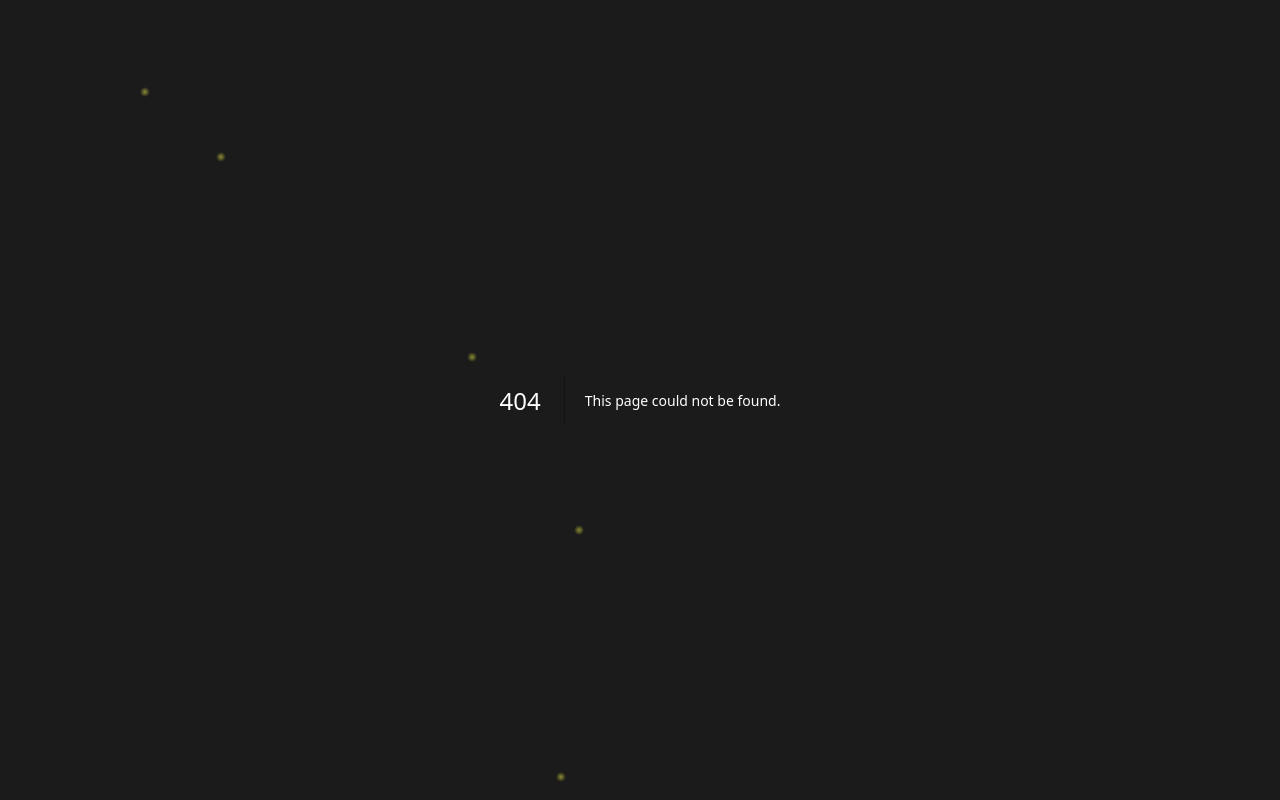
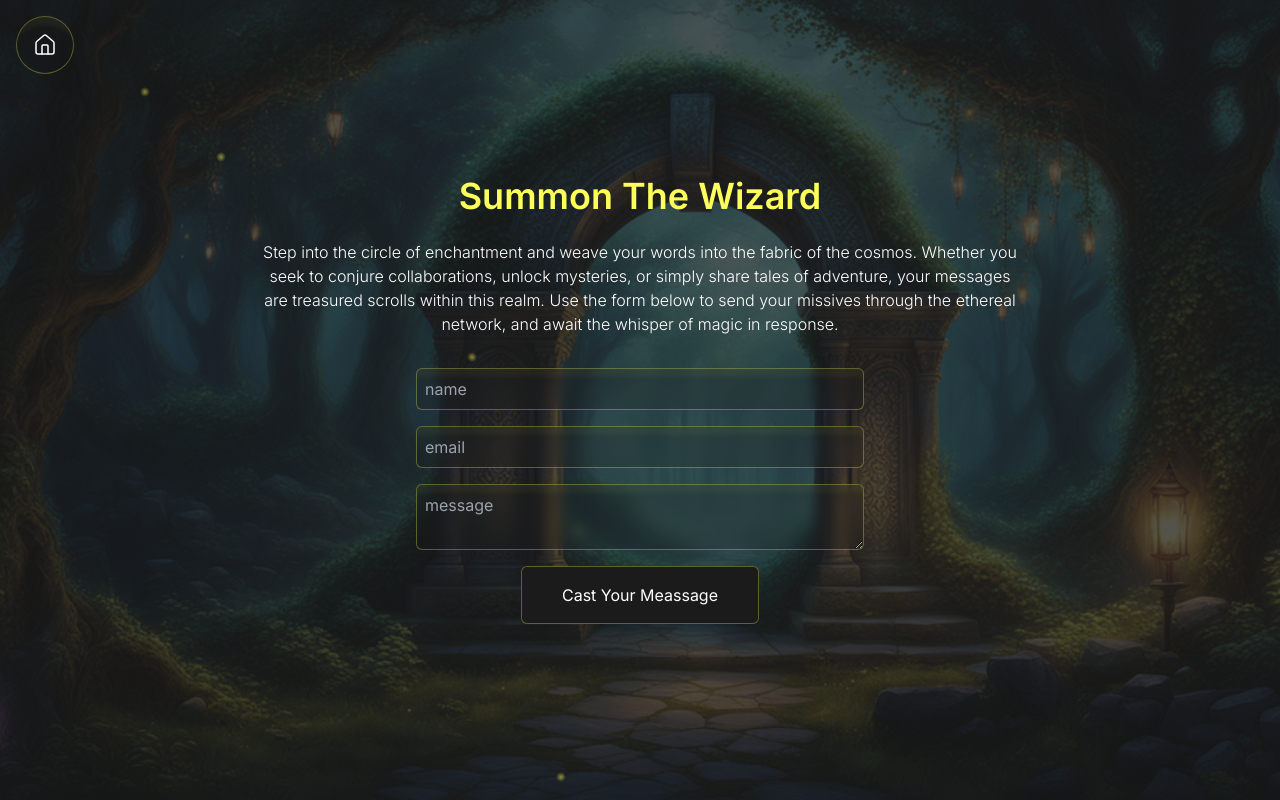
Before and after one commit to luckydread/portfolio, a Next.js app: page /contact in a window 1280 px wide. Before the commit this address had no page. Built offline with nearby package versions, Linux system fonts and the light colour scheme.

Commit message:
adding contact page and github stats

```diff
--- /dev/null
+++ b/src/app/(sub-pages)/contact/page.tsx
@@ -0,0 +1,31 @@
+import Image from "next/image";
+import bg from "../../../../public/background/contact-background.png";
+import Form from "@/components/contact/form"; // Adjust the import path as necessary
+
+
+export default function Contact() {
+  return (
+    <>
+      <Image src={bg} alt="background-image"  className="-z-50 fixed top-0 left-0  w-full h-full object-cover object-center opacity-25" />
+
+
+     <article className="relative w-full flex flex-col items-center justify-center space-y-8">
+      <div className="flex flex-col items-center justify-center space-y-6 w-3/4">
+      <h1 className="text-accent font-semibold text-center text-4xl capitalize">
+      Summon the wizard
+
+      </h1>
+      <p className="text-center font-light">
+      Step into the circle of enchantment and weave your words into the
+            fabric of the cosmos. Whether you seek to conjure collaborations,
+            unlock mysteries, or simply share tales of adventure, your messages
+            are treasured scrolls within this realm. Use the form below to send
+            your missives through the ethereal network, and await the whisper of
+            magic in response.
+      </p>
+      </div>
+      <Form/>
+     </article>
+    </>
+  );
+}
--- a/src/app/layout.tsx
+++ b/src/app/layout.tsx
@@ -32,7 +32,7 @@ export default function RootLayout({
 }>) {
   return (
     <html lang="en">
-      <body className={clsx(inter.variable, "bg-background text-foreground")}>{children}
+      <body className={clsx(inter.variable, "bg-background text-foreground font-inter")}>{children}
         <FireFliesBackground />
       </body>
     </html>
--- a/src/components/about/index.js
+++ b/src/components/about/index.js
@@ -44,6 +44,23 @@ function AboutDetails() {
                4+ <sub className='font-semibold text-base'>years of experience</sub>
             </p>
         </ItemLayout>
+        <ItemLayout className={'col-span-4 !p-0'}>
+            <img className='w-full h-auto'  src="https://github-readme-stats.vercel.app/api/top-langs/?username=luckydread&theme=transparent&hide_border=true&title_color=FEFE5B&text_color=FFFFFF&icon_color=FEFE5B&text_bold=false" alt="luckydread" loading='lazy'/>
+        </ItemLayout>
+        <ItemLayout className={'col-span-8 !p-0'}>
+            <img className='w-full h-auto'  src="https://github-readme-stats.vercel.app/api?username=luckydread&theme=transparent&hide_border=true&title_color=FEFE5B&text_color=FFFFFF&icon_color=FEFE5B&text_bold=false" alt="luckydread" loading='lazy'/>
+        </ItemLayout>
+        <ItemLayout className={'col-span-full '}>
+            <img className='w-full h-auto'  src="https://skillicons.dev/icons?i=js,html,css,angular,azure,bash,cs,dotnet,docker,fastapi,heroku,kubernetes,nextjs,nodejs,npm,react,py,rails,raspberrypi,ruby,sequelize,ts,vercel,visualstudio,vscode,yarn,postgres,mysql" alt="luckydread" loading='lazy'/>
+        </ItemLayout>
+
+        <ItemLayout className={'col-span-6 !p-0'}>
+            <img className='w-full h-auto'  src="https://github-readme-streak-stats.herokuapp.com?user=luckydread&theme=dark&hide_border=true&type=png&background=EB545400&ring=FEFE5B&currStreakLabel=FEFE5B" alt="luckydread" loading='lazy'/>
+        </ItemLayout>
+
+        <ItemLayout className={'col-span-6 !p-0 '}>
+            <img className='w-full h-auto'  src="https://github-readme-stats.vercel.app/api/pin/?username=luckydread&repo=IdentityApp&theme=transparent&hide_border=true&title_color=FEFE5B&text_color=FFFFFF&icon_color=FEFE5B&text_bold=false&description_lines_count=2" alt="luckydread" loading='lazy'/>
+        </ItemLayout>
 
 
 
--- /dev/null
+++ b/src/components/contact/form.jsx
@@ -0,0 +1,19 @@
+"use client";
+import React from 'react';
+import { useForm } from 'react-hook-form';
+
+export default function Form() {
+  const { register, handleSubmit, formState: { errors } } = useForm();
+  const onSubmit = data => console.log(data);
+  console.log(errors);
+
+  return (
+    <form onSubmit={handleSubmit(onSubmit)} className='max-w-md w-full flex flex-col items-center justify-center space-y-4'>
+      <input className='w-full p-2 rounded-md shadow-lg text-foreground focus:outline-none focus:ring-2 focus:ring-accent/50 custom-bg' type="text" placeholder="name" {...register("name", {required: true, maxLength: 80})} />
+      <input className='w-full p-2 rounded-md shadow-lg text-foreground focus:outline-none focus:ring-2 focus:ring-accent/50 custom-bg' type="email" placeholder="email" {...register("email", {required: true})} />
+      <textarea placeholder='message' className='w-full p-2 rounded-md shadow-lg text-foreground focus:outline-none focus:ring-2 focus:ring-accent/50 custom-bg' {...register("message", {required: true, max: 256, min: 50})} />
+
+      <input value={"Cast your meassage"} className='px-10 py-4 rounded-md shadow-lg bg-background border border-accent/30 border-solid hover:shadow-glass-sm backdrop-blur-sm text-foreground focus:outline-none ocus:ring-2 focus:ring-accent/50 cursor-pointer capitalize' type="submit" />
+    </form>
+  );
+}
```
